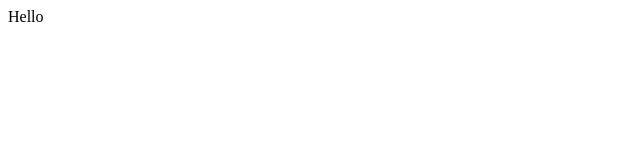
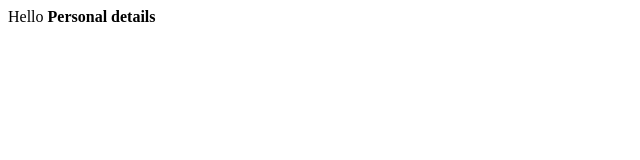
Before and after one commit to Vigneshj26/Testvignesh, a plain HTML site: page index.html in a window 1280 px wide. Shown: the whole page, without its empty margins (0-640 px from the left). Drawn offline with Linux system fonts and the light colour scheme.

Commit message:
Basic tag updated with B tag

```diff
--- a/index.html
+++ b/index.html
@@ -1,5 +1,6 @@
 <html>
     <body>
         Hello
+        <b> Personal details </b>
     </body>
 </html>
```
